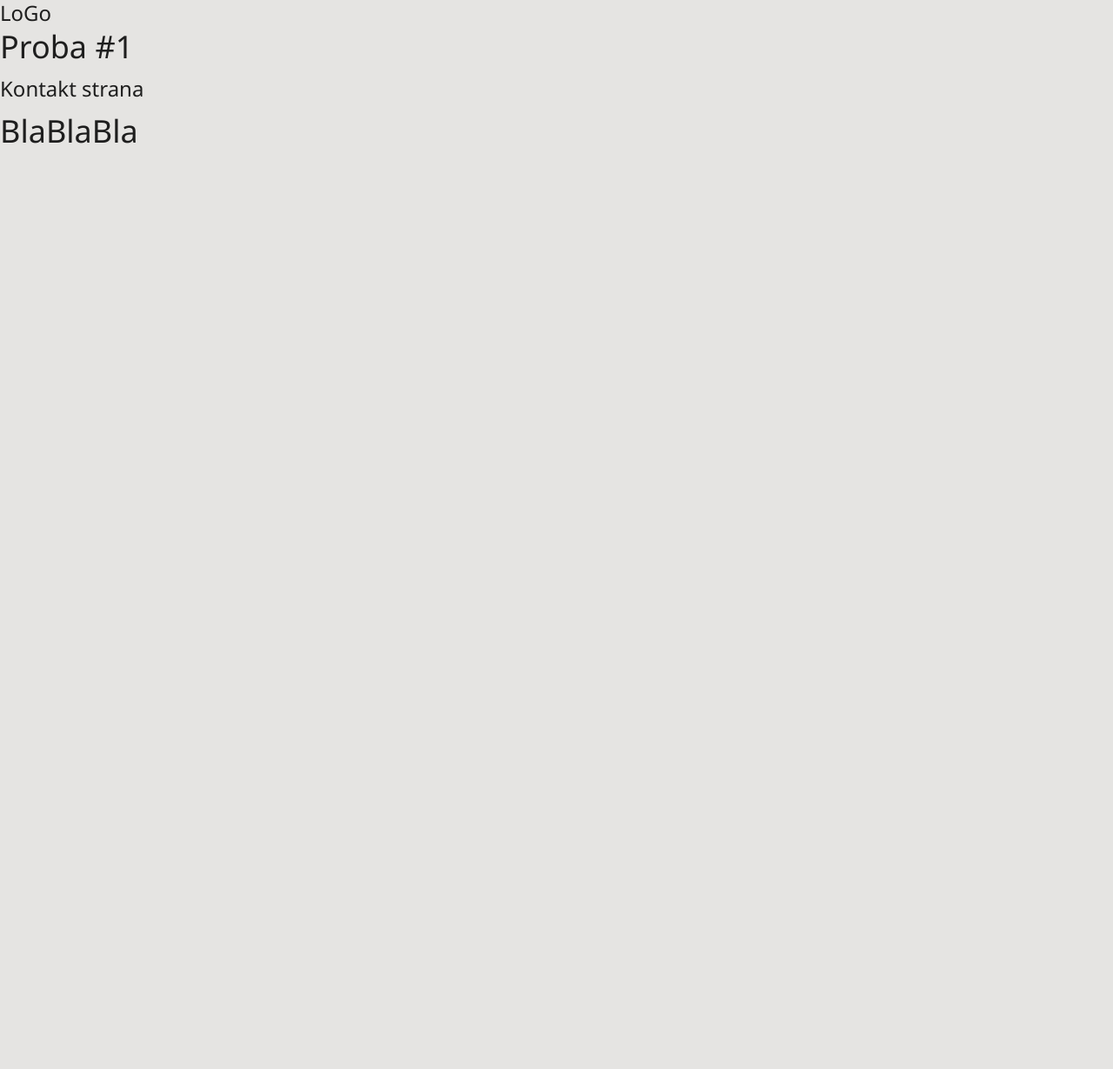
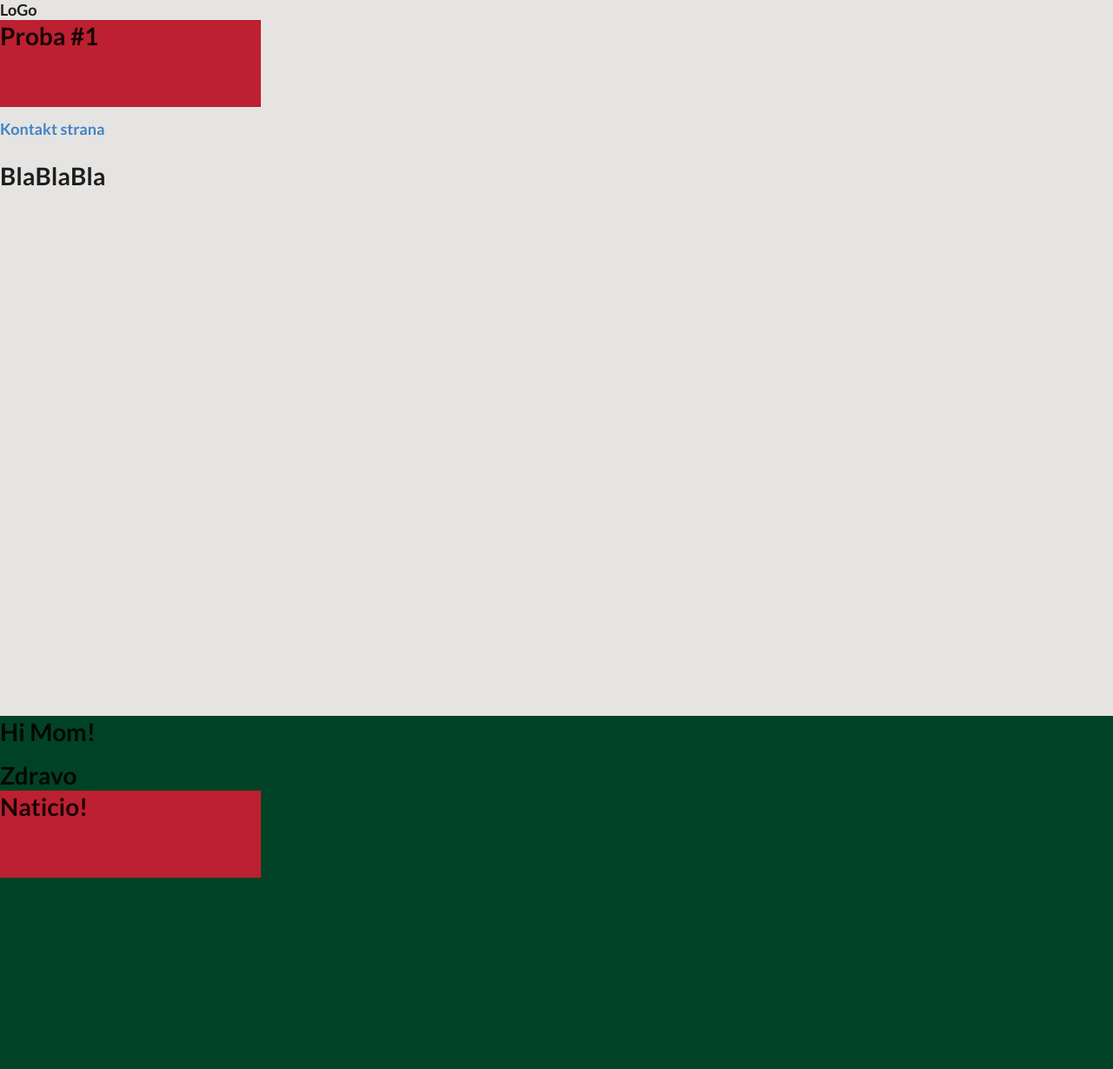
Before and after one commit to AndrejWiseman/noviQueenGatsby, a Gatsby site: page / in a window 1280 px wide. Shown: the whole page at 87% size. Before the commit the page ends 800 px from the top, so only its background shows below. Built offline with nearby package versions, Linux system fonts and the light colour scheme; Gatsby itself is replaced by a stand-in of ours.

Commit message:
novi scroll reveal AOS

```diff
--- a/package.json
+++ b/package.json
@@ -16,6 +16,7 @@
     "@emotion/react": "^11.11.1",
     "@emotion/styled": "^11.11.0",
     "@mui/material": "^5.14.1",
+    "aos": "^2.3.4",
     "gatsby": "^5.11.0",
     "gatsby-plugin-image": "^3.11.0",
     "gatsby-plugin-nprogress": "^5.11.0",
--- a/src/assets/css/global.css
+++ b/src/assets/css/global.css
@@ -15,3 +15,12 @@
 body {
     background-color: var(--platinum);
 }
+
+
+
+
+.animation {
+    width: 300px;
+    height: 100px;
+    background-color: #bd2031;
+}
--- a/src/components/Main.jsx
+++ b/src/components/Main.jsx
@@ -1,6 +1,9 @@
-import React from 'react'
+import React, { useEffect } from 'react'
 import { Link } from 'gatsby'
 import '../assets/css/main.scss'
+
+import AOS from 'aos'
+import 'aos/dist/aos.css'
 
 
 // import ScrollRevealTitle from '../components/ScrollReveal';
@@ -8,48 +11,47 @@ import '../assets/css/main.scss'
 
 const Main = () => {
 
-
+    useEffect( () => {
+      AOS.init({duration:1500})
+    }, [])
 
 
     return (
-        <>
+        <div>
             <div className='main'>
 
 
 
-                    <h1>Proba #1</h1>
+                    <h1 className="animation" data-aos="fade-left" >Proba #1</h1>
 
 
               <Link to='/kontakt' ><h3>Kontakt strana</h3></Link>
 
-                <h1 className="w3-animate-right">BlaBlaBla</h1>
+                <h1 className="w3-animate-right blabla">BlaBlaBla</h1>
 
               {/*<ScrollRevealTitle>Scroll Reveal Naslov</ScrollRevealTitle>*/}
 
             </div>
 
+
+
             <div className='main2'>
 
-                    <div data-sal="slide-right"
-                    data-sal-delay="300"
-                    data-sal-easing="ease"
-                    className='ime' >
-                        <h2>Natasa!</h2>
-                    </div>
+              <h1  >Hi Mom!</h1>
 
-              {/*<AnimateIn distance={30} triggerOnce={false}>*/}
-              {/*  <h1>Hi Mom!</h1>*/}
-              {/*</AnimateIn>*/}
 
-              <h1 className="w3-animate-right" >Hi Mom!</h1>
+              <div data-aos="fade-left">
+                <h1>Zdravo</h1>
+              </div>
 
-              {/*<ScrollRevealTitle>*/}
-              {/*  <h1>Zdravo Naticio moj</h1>*/}
-              {/*</ScrollRevealTitle>*/}
+
+              <div className="animation" data-aos="fade-left">
+                <h1>Naticio!</h1>
+              </div>
 
 
             </div>
-        </>
+        </div>
     )
 }
 
--- a/src/pages/index.jsx
+++ b/src/pages/index.jsx
@@ -1,4 +1,5 @@
 import * as React from "react"
+import { Script } from 'gatsby'
 import Layout from "../components/Layout"
 import Main from '../components/Main'
 import '../assets/css/global.css'
@@ -16,6 +17,8 @@ export default function Home() {
           </section>
         </Layout>
 
+
+
       </>
   )
 }
@@ -26,7 +29,8 @@ export function Head() {
   return (
       <>
         <Seo title="Pocetnaa" />
-        <link rel="stylesheet" type="text/css" href={"https://www.w3schools.com/w3css/4/w3.css"} />
+        {/*<link rel="stylesheet" type="text/css" href={"https://www.w3schools.com/w3css/4/w3.css"} />*/}
+        <Script src="aos/dist/aos.js" />
       </>
   )
 }
```
Also changed, not shown: gatsby-browser.js (added, +11 -0 lines), 1 other file.
